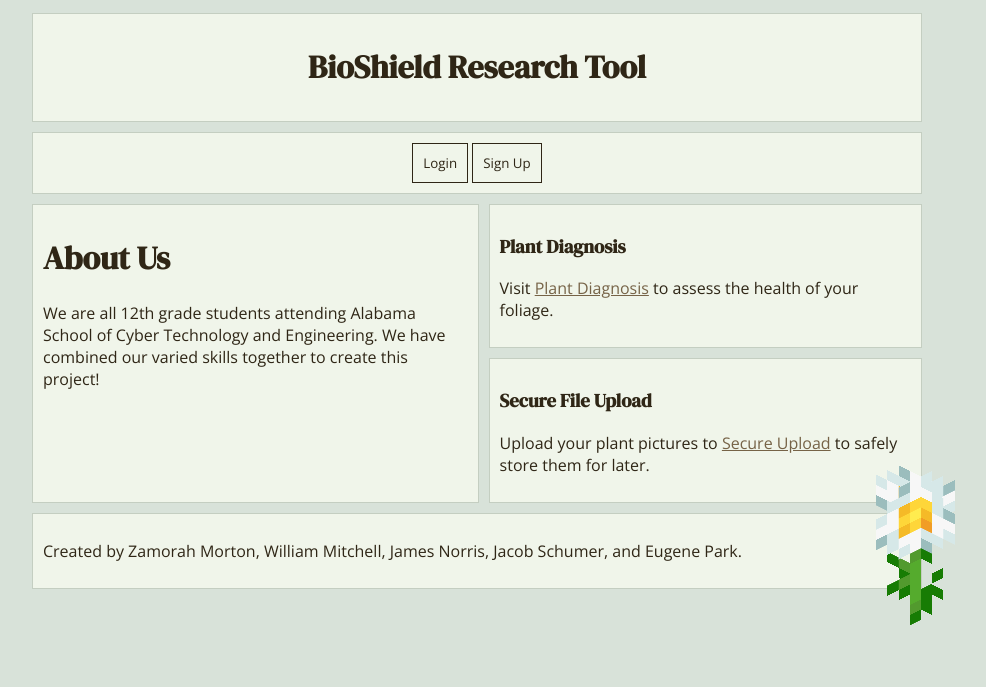
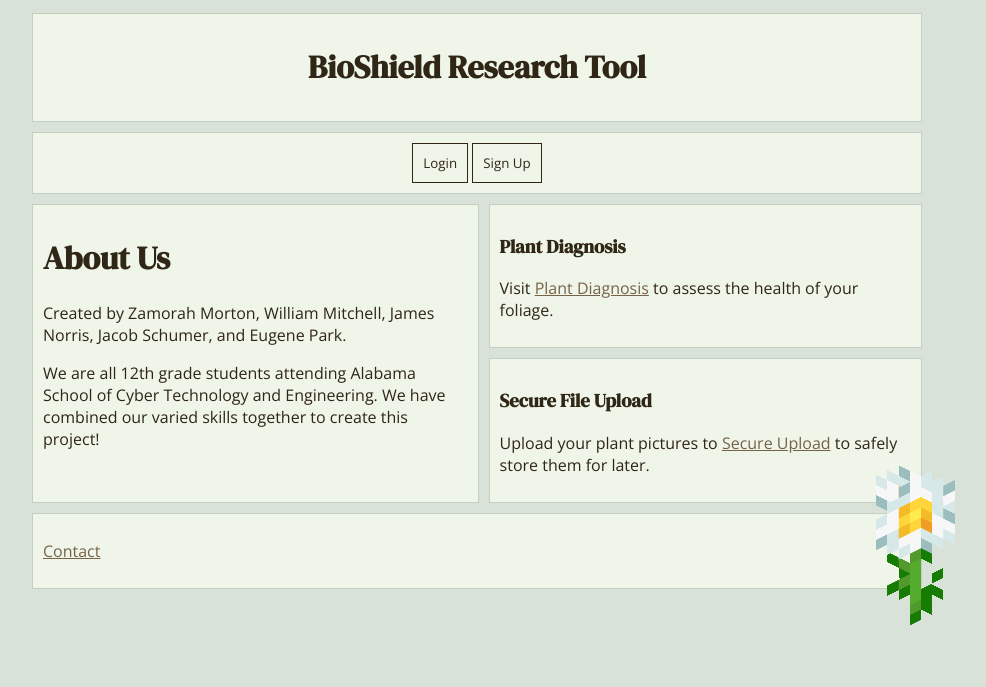
Before and after one commit to bioshield-hatch/ai-backend, a Flask app: page / in a window 1280 px wide. Shown: the top 687 px of the page, without its empty margins (163-1149 px from the left). Run offline with Flask 3, Linux system fonts and the light colour scheme.

Commit message:
two things

```diff
--- a/main.py
+++ b/main.py
@@ -8,7 +8,7 @@ from werkzeug.utils import secure_filename
 from tf_utils import predict_image
 
 UPLOAD_FOLDER = 'uploads/'
-ALLOWED_EXTENSIONS = {'png', 'pgp'}
+ALLOWED_EXTENSIONS = {'png', 'pgp', 'gpg'}
 
 app = Flask(__name__, template_folder='templates', static_folder='static')
 app.config['UPLOAD_FOLDER'] = UPLOAD_FOLDER
@@ -48,6 +48,9 @@ def index():
     if 'logged_in' in session:
         return render_template('index.html', logged_in=True)
     return render_template('index.html', logged_in=False)
+@app.route('/contact')
+def contact():
+    return render_template('contact.html')
 
 
 @app.route('/login', methods=['GET', 'POST'])
--- a/templates/index.html
+++ b/templates/index.html
@@ -29,6 +29,7 @@
       <!--misc area 1 (tall left box)-->
       <div class="grid-sec" id="g3">
         <h1>About Us</h1>
+        <p>Created by Zamorah Morton, William Mitchell, James Norris, Jacob Schumer, and Eugene Park.</p>
         <p>
           We are all 12th grade students attending Alabama School of Cyber Technology and Engineering. We have combined our varied
           skills together to create this project!
@@ -47,7 +48,7 @@
         </p>
       </div>
       <div class="grid-sec" id="g6">
-        <p>Created by Zamorah Morton, William Mitchell, James Norris, Jacob Schumer, and Eugene Park.</p>
+        <p><a href="{{ url_for('contact') }}">Contact</a></p>
         <img src="/static/assets/oxeyedaisy.png" id="oxeyed" />
       </div>
     </div>
```
Also changed, not shown: templates/contact.html (added, +20 -0 lines).
